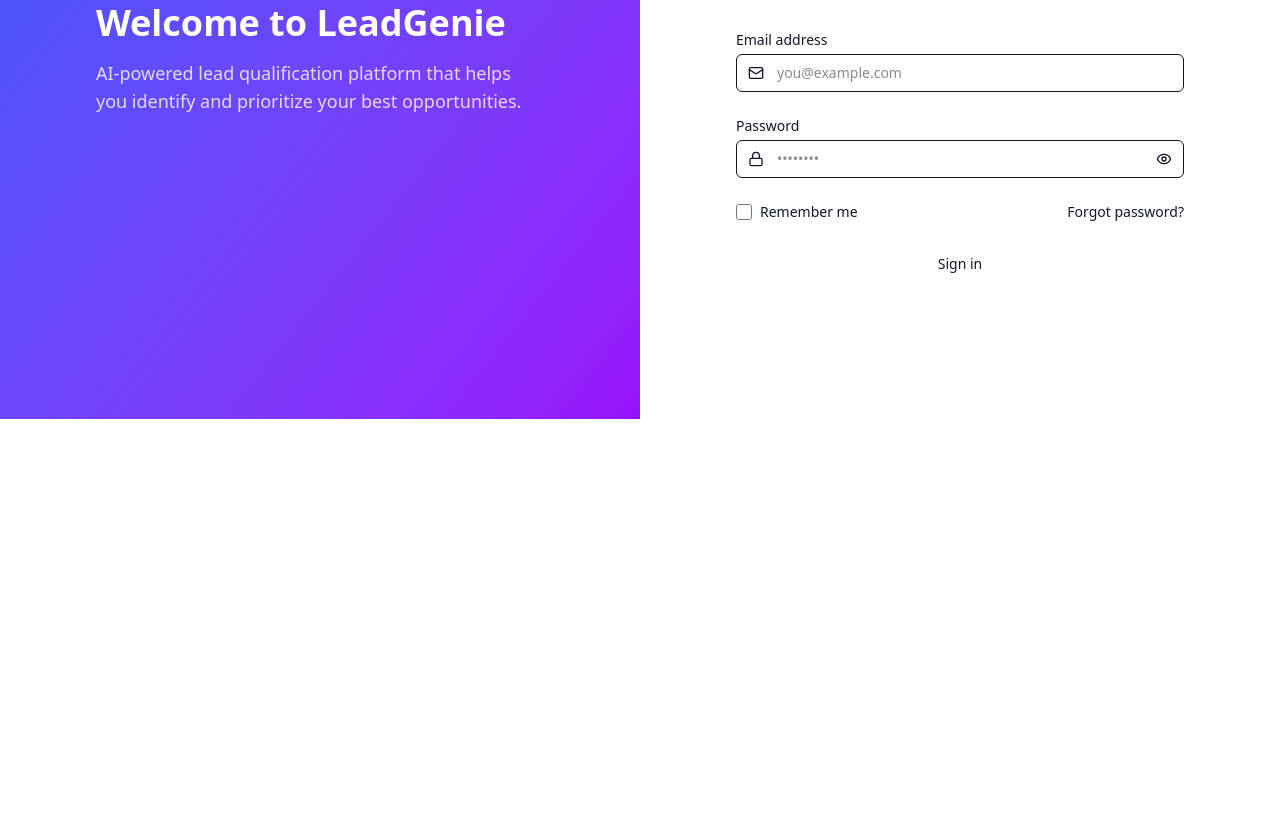
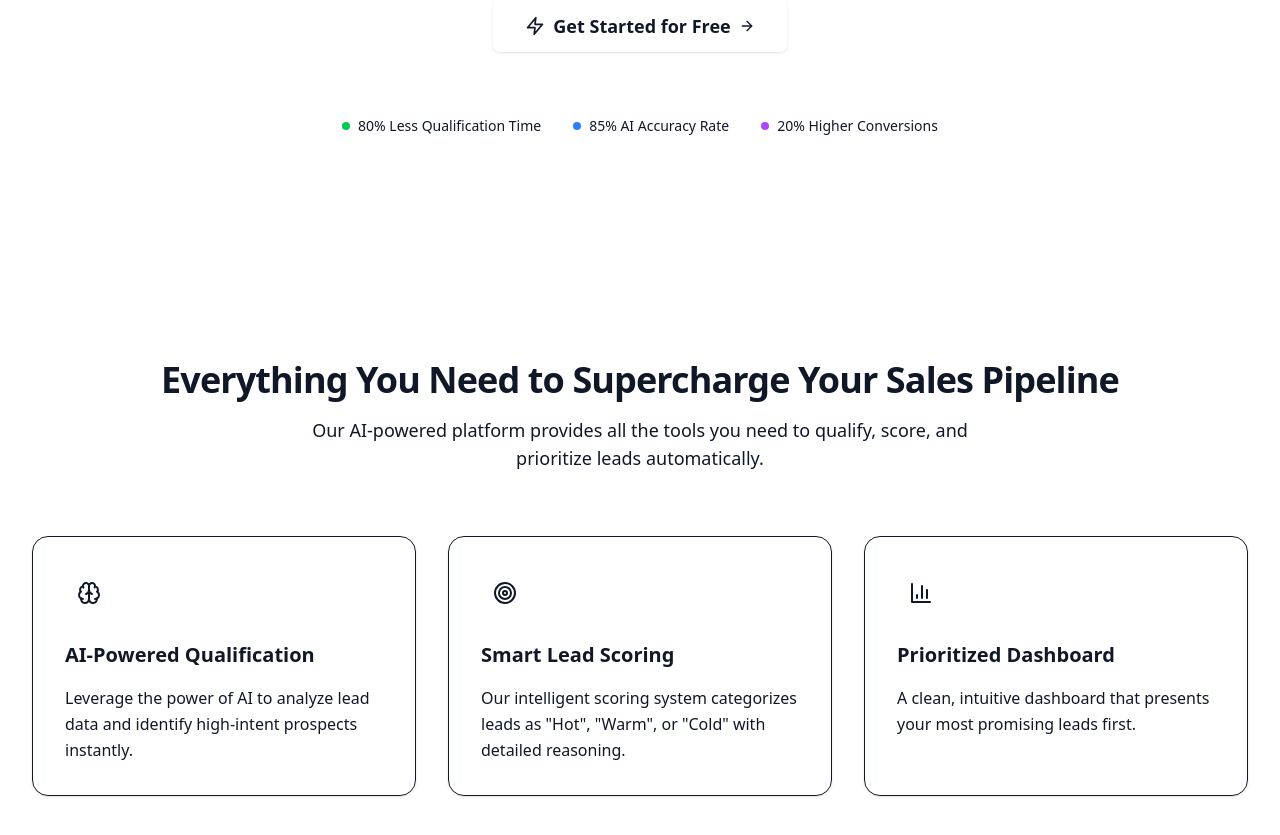
Before and after one commit to sthics/LeadGenie, a React (Vite) app in the folder frontend/: page / in a window 1280 px wide. Before the commit this address led to /login. Shown: the part 381-1216 px from the top of the page. Before the commit the page ends 800 px from the top, so only its background shows below. Built offline with nearby package versions, Linux system fonts and the light colour scheme; no server answers.

Commit message:
Add LandingPage and HowItWorks components; update routing and sidebar links for improved navigation

```diff
--- a/frontend/src/App.jsx
+++ b/frontend/src/App.jsx
@@ -12,6 +12,7 @@
 import Dashboard from './pages/Dashboard'
 import LeadForm from './pages/LeadForm'
 import Login from './pages/Login'
+import LandingPage from './pages/LandingPage'
 
 function App() {
   const { theme, setTheme } = useTheme()
@@ -37,8 +38,12 @@
     <Router>
       <div className={theme}>
         <Routes>
+          {/* Public Routes */}
+          <Route path="/" element={<LandingPage />} />
           <Route path="/login" element={<Login />} />
-          <Route path="/" element={
+
+          {/* Protected Routes */}
+          <Route path="/dashboard" element={
             <ProtectedRoute>
               <Layout />
             </ProtectedRoute>
--- /dev/null
+++ b/frontend/src/components/landing/HowItWorks.jsx
@@ -0,0 +1,142 @@
+import React from 'react'
+import { useNavigate } from 'react-router-dom'
+import { motion } from 'framer-motion'
+import { FileText, Brain, Trophy } from 'lucide-react'
+
+const HowItWorks = () => {
+  const navigate = useNavigate()
+  const steps = [
+    {
+      number: '01',
+      icon: FileText,
+      title: 'Submit Your Lead',
+      description: 'Input lead information through our simple and intuitive form.',
+      color: 'from-blue-500 to-blue-600'
+    },
+    {
+      number: '02',
+      icon: Brain,
+      title: 'Let AI Do the Work',
+      description: 'Our AI engine analyzes the lead\'s information, intent, and budget.',
+      color: 'from-purple-500 to-purple-600'
+    },
+    {
+      number: '03',
+      icon: Trophy,
+      title: 'Focus on Hot Leads',
+      description: 'Receive a prioritized list of qualified leads, ready for your sales team to engage.',
+      color: 'from-green-500 to-green-600'
+    }
+  ]
+
+  const containerVariants = {
+    hidden: { opacity: 0 },
+    visible: {
+      opacity: 1,
+      transition: {
+        staggerChildren: 0.3
+      }
+    }
+  }
+
+  const itemVariants = {
+    hidden: { opacity: 0, y: 30 },
+    visible: {
+      opacity: 1,
+      y: 0,
+      transition: {
+        duration: 0.6
+      }
+    }
+  }
+
+  return (
+    <section className="py-24 bg-background">
+      <div className="max-w-7xl mx-auto px-4 sm:px-6 lg:px-8">
+        {/* Section Header */}
+        <motion.div
+          initial={{ opacity: 0, y: 20 }}
+          whileInView={{ opacity: 1, y: 0 }}
+          transition={{ duration: 0.6 }}
+          viewport={{ once: true }}
+          className="text-center mb-16"
+        >
+          <h2 className="text-3xl font-bold tracking-tight text-foreground sm:text-4xl">
+            Get Started in 3 Simple Steps
+          </h2>
+          <p className="mt-4 text-lg text-muted-foreground max-w-2xl mx-auto">
+            Our streamlined process makes it easy to start qualifying leads with AI
+            in just minutes.
+          </p>
+        </motion.div>
+
+        {/* Steps */}
+        <motion.div
+          variants={containerVariants}
+          initial="hidden"
+          whileInView="visible"
+          viewport={{ once: true }}
+          className="grid grid-cols-1 gap-8 lg:grid-cols-3"
+        >
+          {steps.map((step, index) => (
+            <motion.div
+              key={index}
+              variants={itemVariants}
+              className="relative group"
+            >
+              {/* Connecting Line (hidden on mobile) */}
+              {index < steps.length - 1 && (
+                <div className="hidden lg:block absolute top-16 left-1/2 w-full h-px bg-gradient-to-r from-border to-transparent z-0" />
+              )}
+
+              {/* Step Card */}
+              <div className="relative bg-card border border-border rounded-2xl p-8 text-center group-hover:shadow-lg transition-all duration-300 z-10">
+                {/* Step Number */}
+                <div className="inline-flex items-center justify-center w-16 h-16 rounded-full bg-gradient-to-br from-primary/20 to-secondary/20 text-primary font-bold text-xl mb-6">
+                  {step.number}
+                </div>
+
+                {/* Icon */}
+                <div className={`inline-flex items-center justify-center w-12 h-12 rounded-lg bg-gradient-to-br ${step.color} mb-6`}>
+                  <step.icon className="h-6 w-6 text-white" />
+                </div>
+
+                {/* Content */}
+                <h3 className="text-xl font-semibold text-foreground mb-4">
+                  {step.title}
+                </h3>
+                <p className="text-muted-foreground leading-relaxed">
+                  {step.description}
+                </p>
+
+                {/* Hover Effect */}
+                <div className="absolute inset-0 rounded-2xl bg-gradient-to-br from-primary/3 to-secondary/3 opacity-0 group-hover:opacity-100 transition-opacity duration-300 pointer-events-none" />
+              </div>
+            </motion.div>
+          ))}
+        </motion.div>
+
+        {/* Bottom CTA */}
+        <motion.div
+          initial={{ opacity: 0, y: 20 }}
+          whileInView={{ opacity: 1, y: 0 }}
+          transition={{ duration: 0.6, delay: 0.4 }}
+          viewport={{ once: true }}
+          className="text-center mt-16"
+        >
+          <p className="text-lg text-muted-foreground mb-8">
+            Ready to transform your lead qualification process?
+          </p>
+          <button
+            onClick={() => navigate('/login')}
+            className="bg-primary text-primary-foreground px-8 py-3 rounded-md font-semibold hover:bg-primary/90 transition-colors"
+          >
+            Start Your Free Trial
+          </button>
+        </motion.div>
+      </div>
+    </section>
+  )
+}
+
+export default HowItWorks
--- a/frontend/src/components/layout/Header.jsx
+++ b/frontend/src/components/layout/Header.jsx
@@ -76,7 +76,7 @@
       >
         <div className="fixed inset-y-0 right-0 z-50 w-full overflow-y-auto bg-background px-6 py-6 sm:max-w-sm sm:ring-1 sm:ring-gray-900/10">
           <div className="flex items-center justify-between">
-            <Link to="/" className="-m-1.5 p-1.5">
+            <Link to="/dashboard" className="-m-1.5 p-1.5">
               <span className="sr-only">LeadGenie</span>
               <img
                 className="h-8 w-auto"
@@ -97,13 +97,13 @@
             <div className="-my-6 divide-y divide-gray-500/10">
               <div className="space-y-2 py-6">
                 <Link
-                  to="/"
+                  to="/dashboard"
                   className="-mx-3 block rounded-lg px-3 py-2 text-base font-semibold leading-7 text-foreground hover:bg-gray-50"
                 >
                   Dashboard
                 </Link>
                 <Link
-                  to="/submit"
+                  to="/dashboard/submit"
                   className="-mx-3 block rounded-lg px-3 py-2 text-base font-semibold leading-7 text-foreground hover:bg-gray-50"
                 >
                   Submit Lead
--- a/frontend/src/components/layout/Sidebar.jsx
+++ b/frontend/src/components/layout/Sidebar.jsx
@@ -3,10 +3,10 @@
 import { LayoutDashboard, Send, BarChart2, Settings } from 'lucide-react'
 
 const navigation = [
-  { name: 'Dashboard', href: '/', icon: LayoutDashboard },
-  { name: 'Submit Lead', href: '/submit', icon: Send },
-  { name: 'Analytics', href: '/analytics', icon: BarChart2 },
-  { name: 'Settings', href: '/settings', icon: Settings },
+  { name: 'Dashboard', href: '/dashboard', icon: LayoutDashboard },
+  { name: 'Submit Lead', href: '/dashboard/submit', icon: Send },
+  { name: 'Analytics', href: '/dashboard/analytics', icon: BarChart2 },
+  { name: 'Settings', href: '/dashboard/settings', icon: Settings },
 ]
 
 const stats = [
@@ -22,7 +22,7 @@
     <div className="hidden lg:fixed lg:inset-y-0 lg:z-50 lg:flex lg:w-72 lg:flex-col">
       <div className="flex grow flex-col gap-y-5 overflow-y-auto border-r bg-background px-6 pb-4">
         <div className="flex h-16 shrink-0 items-center">
-          <Link to="/" className="flex items-center gap-2">
+          <Link to="/dashboard" className="flex items-center gap-2">
             <img
               className="h-8 w-auto"
               src="/logo.svg"
```
